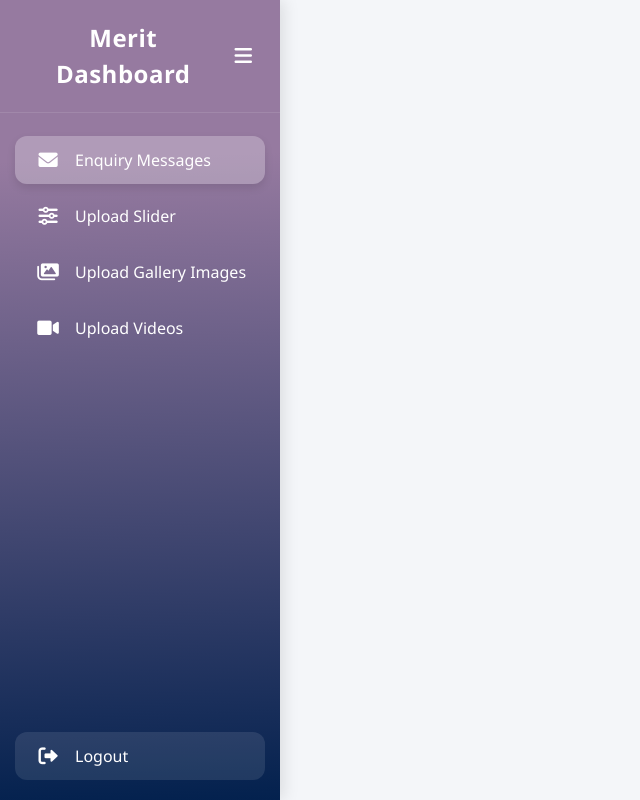
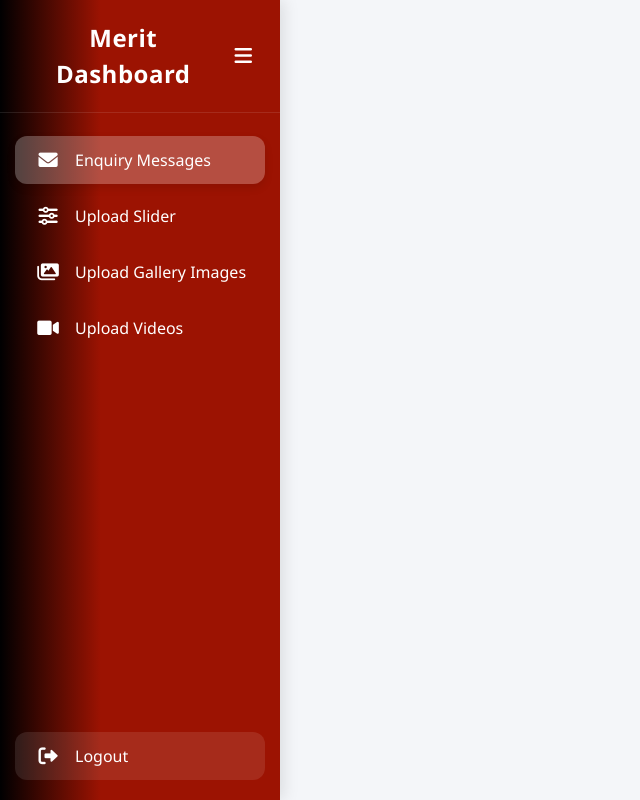
Before and after one commit to TwinkleMedia/Merits-Education, a PHP site: page /admin/admin.php in a window 1280 px wide. Shown: the whole page, without its empty margins (0-640 px from the left). Run offline with PHP 8.4, Linux system fonts and the light colour scheme.

Commit message:
sidenavbar color

```diff
--- a/admin/sidenavbar/sidenavbar.php
+++ b/admin/sidenavbar/sidenavbar.php
@@ -34,7 +34,7 @@
 
         .sidebar {
             width: 280px;
-            background: linear-gradient(178deg, var(--secondary-color) 20%, var(--primary-color) 100%);
+            background: linear-gradient(90deg, rgba(0,0,1,1) 0%, rgba(156,19,2,1) 36%);
             color: var(--light-color);
             transition: all var(--transition-speed) ease;
             position: fixed;
```
